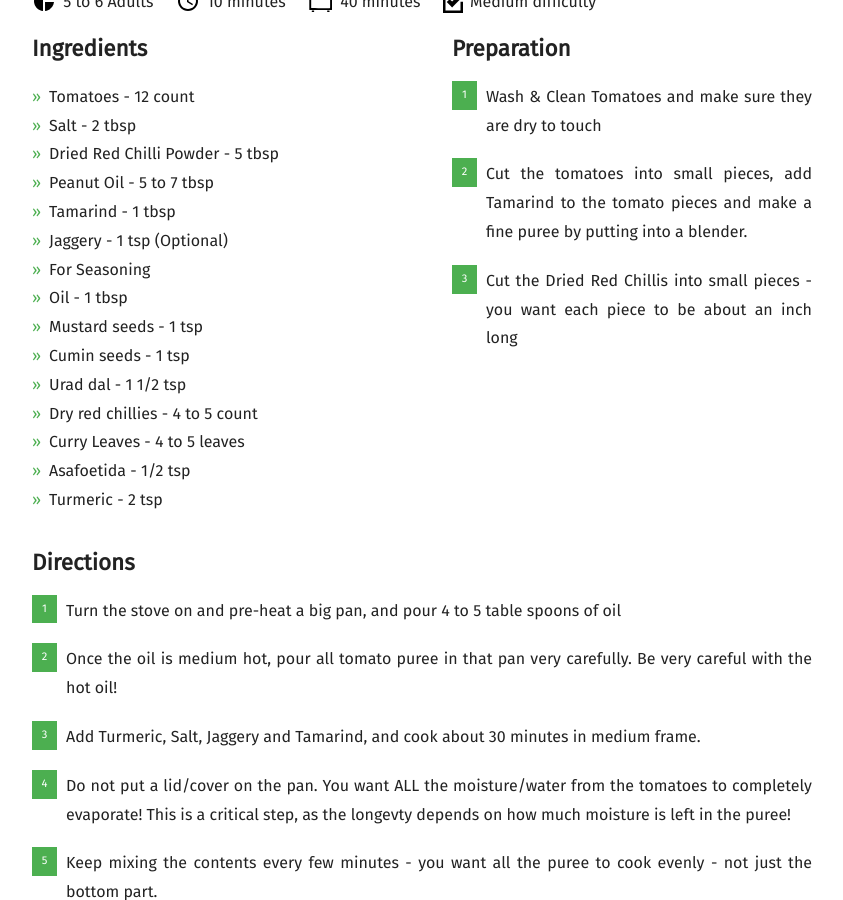
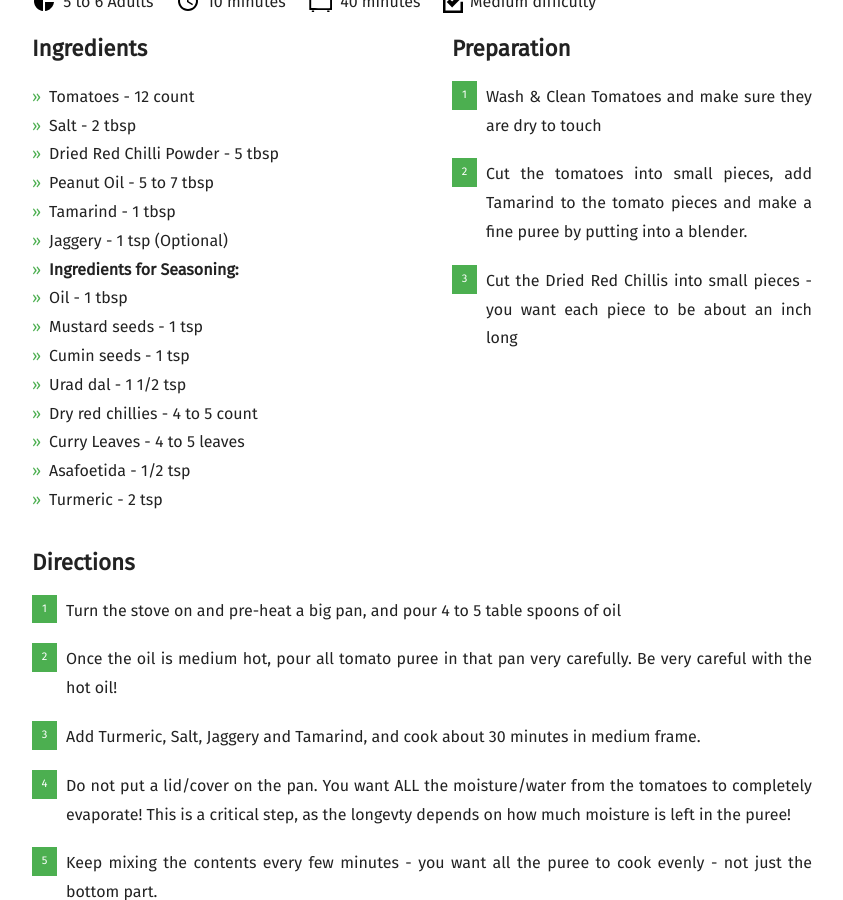
Before and after one commit to mallikasdishes/github.io, a Jekyll site: the page built from _posts/2019-02-18-tomato-pickle.md, in a window 1280 px wide and 900 px high, scrolled down 1008 px. Shown: the whole window, without its empty margins (58-901 px from the left). Built offline with Jekyll 4.4.1, drawn with Linux system fonts in a browser that asks for light colours; nearby versions of some CDN libraries; some web fonts are replaced; comment, search, counter and statistics services are not loaded.

Commit message:
Update 2019-02-18-tomato-pickle.md

```diff
--- a/_posts/2019-02-18-tomato-pickle.md
+++ b/_posts/2019-02-18-tomato-pickle.md
@@ -20,7 +20,7 @@ recipe:
       * Peanut Oil - 5 to 7 tbsp
       * Tamarind - 1 tbsp
       * Jaggery - 1 tsp (Optional)
-      * For Seasoning
+      * **Ingredients for Seasoning:**
           * Oil - 1 tbsp
           * Mustard seeds - 1 tsp
           * Cumin seeds - 1 tsp
```
